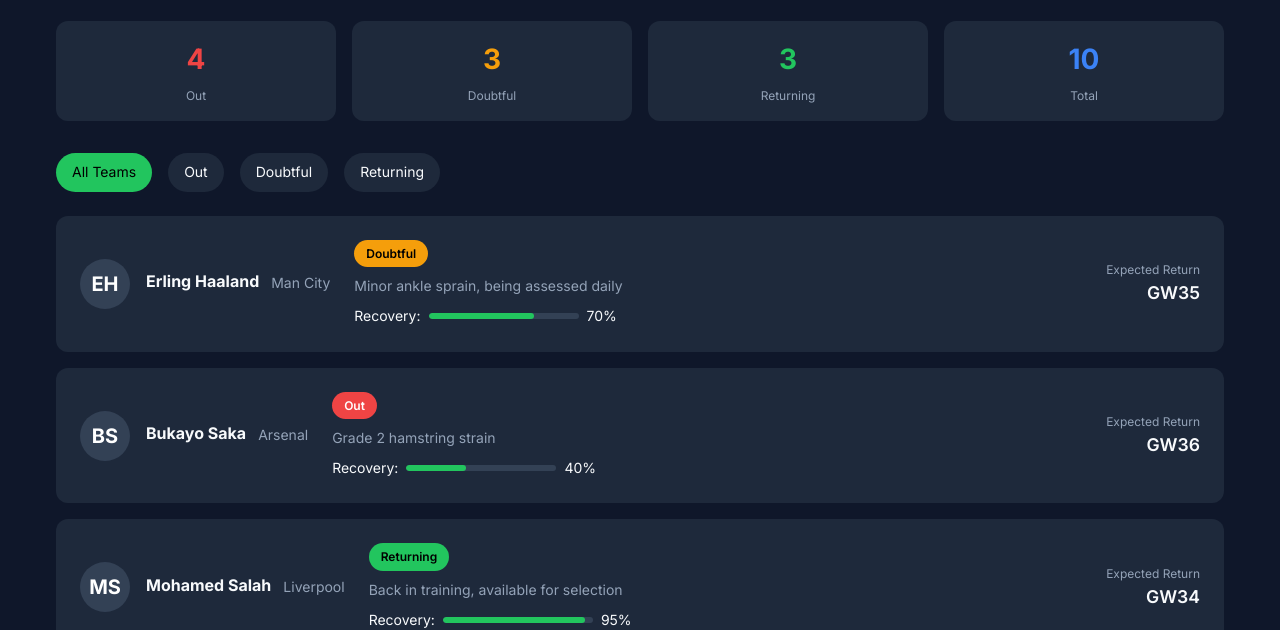
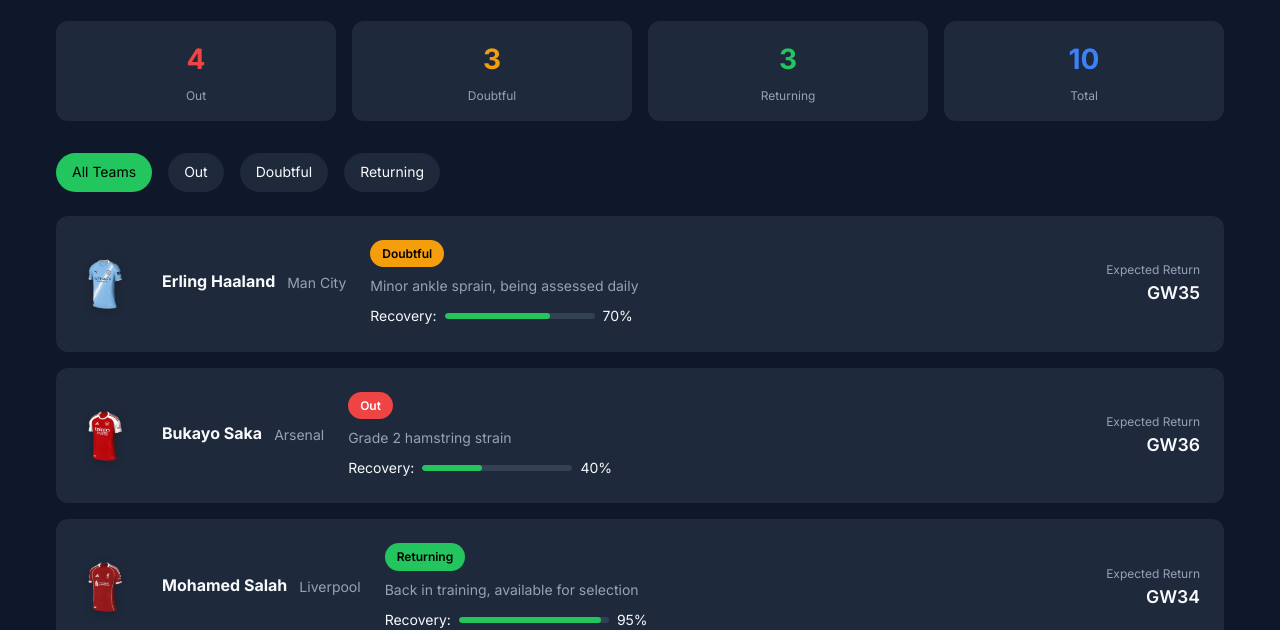
Before and after one commit to markgoulding180-sudo/gb-fantasy-app, a website: page frontend/injuries.html in a window 1280 px wide. Shown: the part 183-813 px from the top of the page. Drawn offline with Linux system fonts and the light colour scheme.

Commit message:
Add team shirts to injury page

```diff
--- a/frontend/injuries.html
+++ b/frontend/injuries.html
@@ -57,6 +57,13 @@
       justify-content: center;
       font-size: 1.25rem;
       font-weight: 700;
+    }
+    .team-shirt-small {
+      width: 50px;
+      height: 50px;
+      object-fit: contain;
+      margin-right: 1rem;
+      filter: drop-shadow(0 2px 4px rgba(0,0,0,0.2));
     }
     .player-info h4 {
       margin-bottom: 0.25rem;
--- a/frontend/injuries.js
+++ b/frontend/injuries.js
@@ -129,11 +129,13 @@
                       injury.status === 'doubt' ? 'Doubtful' : 'Returning';
 
     const initials = injury.player.split(' ').map(n => n[0]).join('').substring(0, 2);
+    const shirtFile = getTeamShirt(injury.team);
 
     return `
       <div class="injury-card">
         <div class="injury-player">
-          <div class="player-avatar">${initials}</div>
+          <img src="shirts/${shirtFile}" alt="${injury.team}" class="team-shirt-small" onerror="this.style.display='none'; this.nextElementSibling.style.display='flex'">
+          <div class="player-avatar" style="display: none;">${initials}</div>
           <div class="player-info">
             <h4>${injury.player}</h4>
             <div class="player-team">${injury.team}</div>
@@ -159,6 +161,32 @@
   }).join('');
 }
 
+function getTeamShirt(teamName) {
+  const mapping = {
+    'Arsenal': 'arsenal.webp',
+    'Aston Villa': 'aston villa.webp',
+    'Bournemouth': 'bournmouth.webp',
+    'Brentford': 'brentford.webp',
+    'Brighton': 'brighton.webp',
+    'Burnley': 'burnley.webp',
+    'Chelsea': 'chelsea.webp',
+    'Crystal Palace': 'crystal.webp',
+    'Everton': 'everton.webp',
+    'Fulham': 'fullham.webp',
+    'Liverpool': 'liverpool.webp',
+    'Man City': 'man city.webp',
+    'Man Utd': 'man u.webp',
+    'Newcastle': 'new castle.webp',
+    'Nott\'m Forest': 'nots forest.webp',
+    'Spurs': 'spurs.webp',
+    'West Ham': 'west ham.webp',
+    'Wolves': 'wovles temp.webp',
+    'Leeds': 'leeds.webp',
+    'Sunderland': 'sunderland.webp'
+  };
+  return mapping[teamName] || 'arsenal.webp';
+}
+
 function setupFilters() {
   const filters = document.querySelectorAll('.injury-filter');
   filters.forEach(filter => {
```
